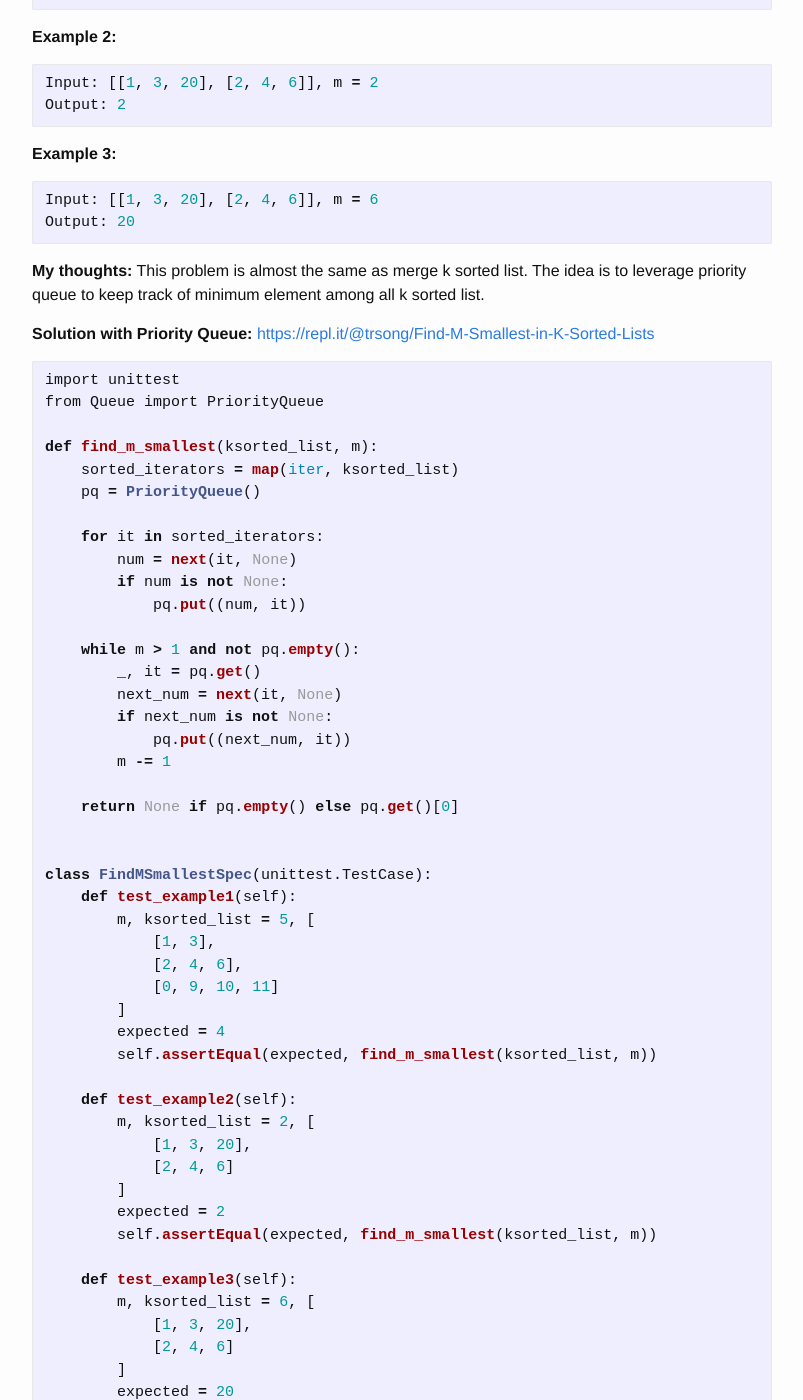
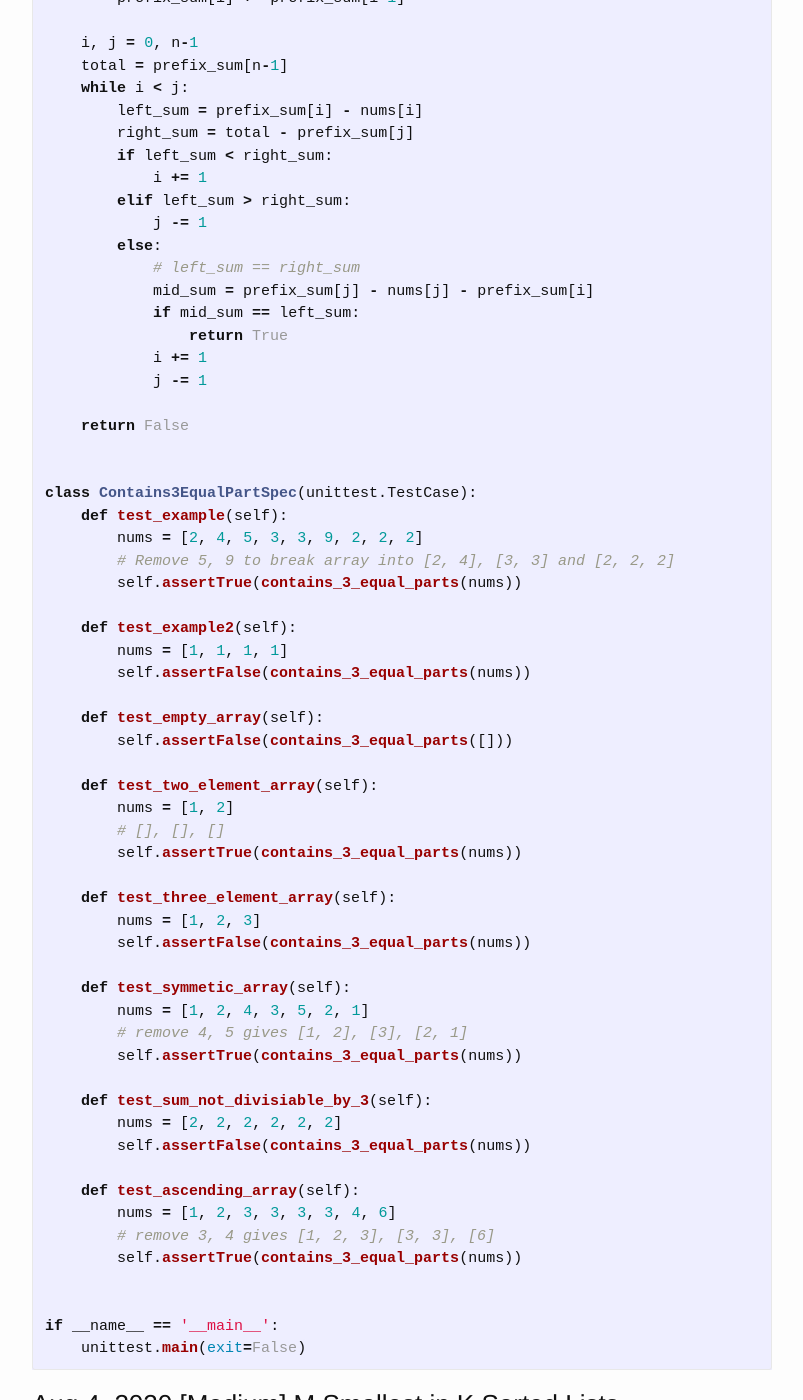
Before and after one commit to trsong/trsong.github.io, a Jekyll site: the page built from _posts/2020-08-01-DailyQuestionsAug.md, in a window 1280 px wide and 1400 px high, scrolled down 1529 px. Shown: the whole window, without its empty margins (238-1041 px from the left). Built offline with Jekyll 4.4.1, drawn with Linux system fonts in a browser that asks for light colours; some of the changed text lies outside the part shown.

Commit message:
Add Solution to Aug 5 Question

````diff
--- a/_posts/2020-08-01-DailyQuestionsAug.md
+++ b/_posts/2020-08-01-DailyQuestionsAug.md
@@ -30,7 +30,6 @@ generate_all_subsets([1, 2, 3])
 # [[], [3], [2], [2, 3], [1], [1, 3], [1, 2], [1, 2, 3]]
 ```
 
-
 ### Aug 5, 2020 \[Easy\] Array of Equal Parts
 ---
 > **Question:** Given an array containing only positive integers, return if you can pick two integers from the array which cuts the array into three pieces such that the sum of elements in all pieces is equal.
@@ -46,6 +45,80 @@ Explanation: choosing the number 5 and 9 results in three pieces [2, 4], [3, 3]
 ```py
 Input: [1, 1, 1, 1]
 Output: False
+```
+
+**Solution with Prefix Sum and Two Pointers:** [https://repl.it/@trsong/Array-of-Equal-Parts](https://repl.it/@trsong/Array-of-Equal-Parts)
+```py
+import unittest
+
+def contains_3_equal_parts(nums):
+    if not nums:
+        return False
+
+    prefix_sum = nums[:]
+    n = len(nums)
+    for i in xrange(1, n):
+        prefix_sum[i] += prefix_sum[i-1]
+
+    i, j = 0, n-1
+    total = prefix_sum[n-1]
+    while i < j:
+        left_sum = prefix_sum[i] - nums[i]
+        right_sum = total - prefix_sum[j]
+        if left_sum < right_sum:
+            i += 1
+        elif left_sum > right_sum:
+            j -= 1
+        else:
+            # left_sum == right_sum
+            mid_sum = prefix_sum[j] - nums[j] - prefix_sum[i]
+            if mid_sum == left_sum:
+                return True
+            i += 1
+            j -= 1
+
+    return False
+
+
+class Contains3EqualPartSpec(unittest.TestCase):
+    def test_example(self):
+        nums = [2, 4, 5, 3, 3, 9, 2, 2, 2]
+        # Remove 5, 9 to break array into [2, 4], [3, 3] and [2, 2, 2]
+        self.assertTrue(contains_3_equal_parts(nums))
+
+    def test_example2(self):
+        nums = [1, 1, 1, 1]
+        self.assertFalse(contains_3_equal_parts(nums))
+
+    def test_empty_array(self):
+        self.assertFalse(contains_3_equal_parts([]))
+
+    def test_two_element_array(self):
+        nums = [1, 2]
+        # [], [], []
+        self.assertTrue(contains_3_equal_parts(nums))
+
+    def test_three_element_array(self):
+        nums = [1, 2, 3]
+        self.assertFalse(contains_3_equal_parts(nums))
+
+    def test_symmetic_array(self):
+        nums = [1, 2, 4, 3, 5, 2, 1]
+        # remove 4, 5 gives [1, 2], [3], [2, 1]
+        self.assertTrue(contains_3_equal_parts(nums))
+
+    def test_sum_not_divisiable_by_3(self):
+        nums = [2, 2, 2, 2, 2, 2]
+        self.assertFalse(contains_3_equal_parts(nums))
+
+    def test_ascending_array(self):
+        nums = [1, 2, 3, 3, 3, 3, 4, 6]
+        # remove 3, 4 gives [1, 2, 3], [3, 3], [6]
+        self.assertTrue(contains_3_equal_parts(nums))
+
+
+if __name__ == '__main__':
+    unittest.main(exit=False)
 ```
 
 
````
